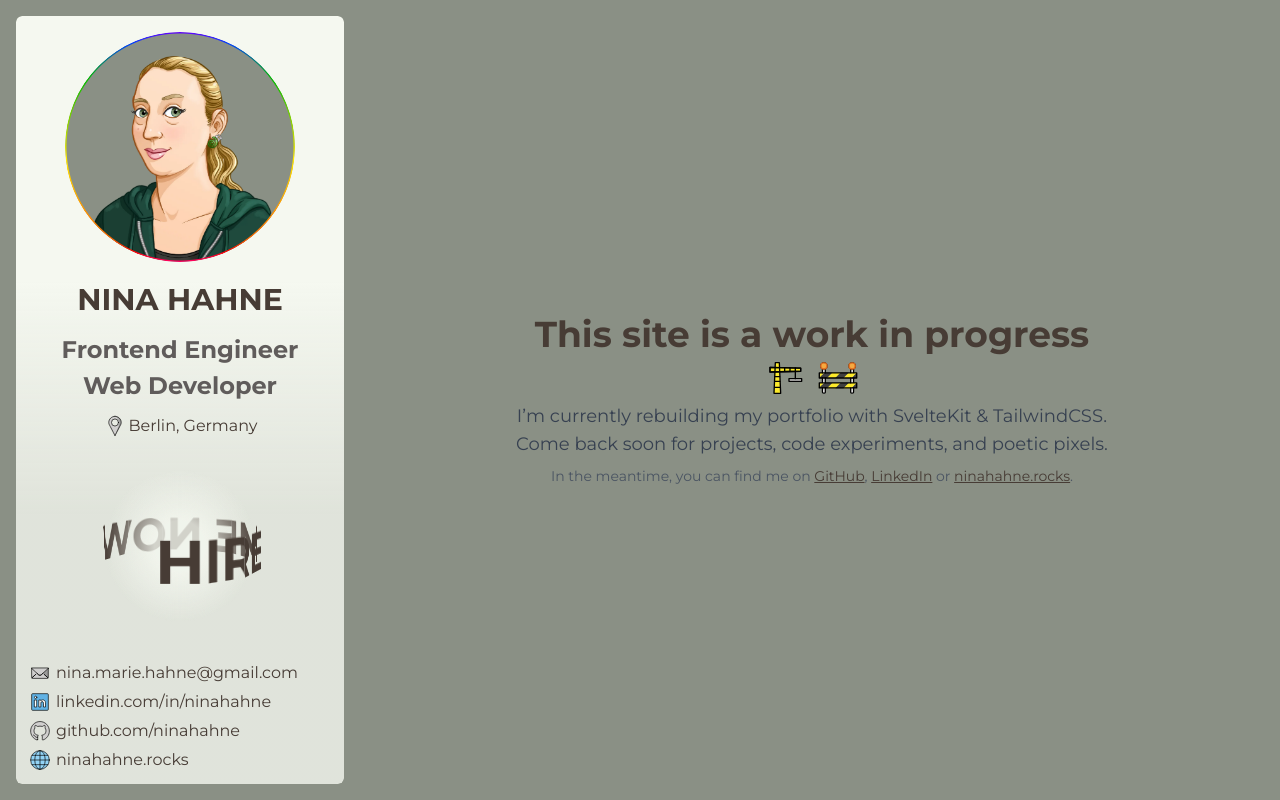
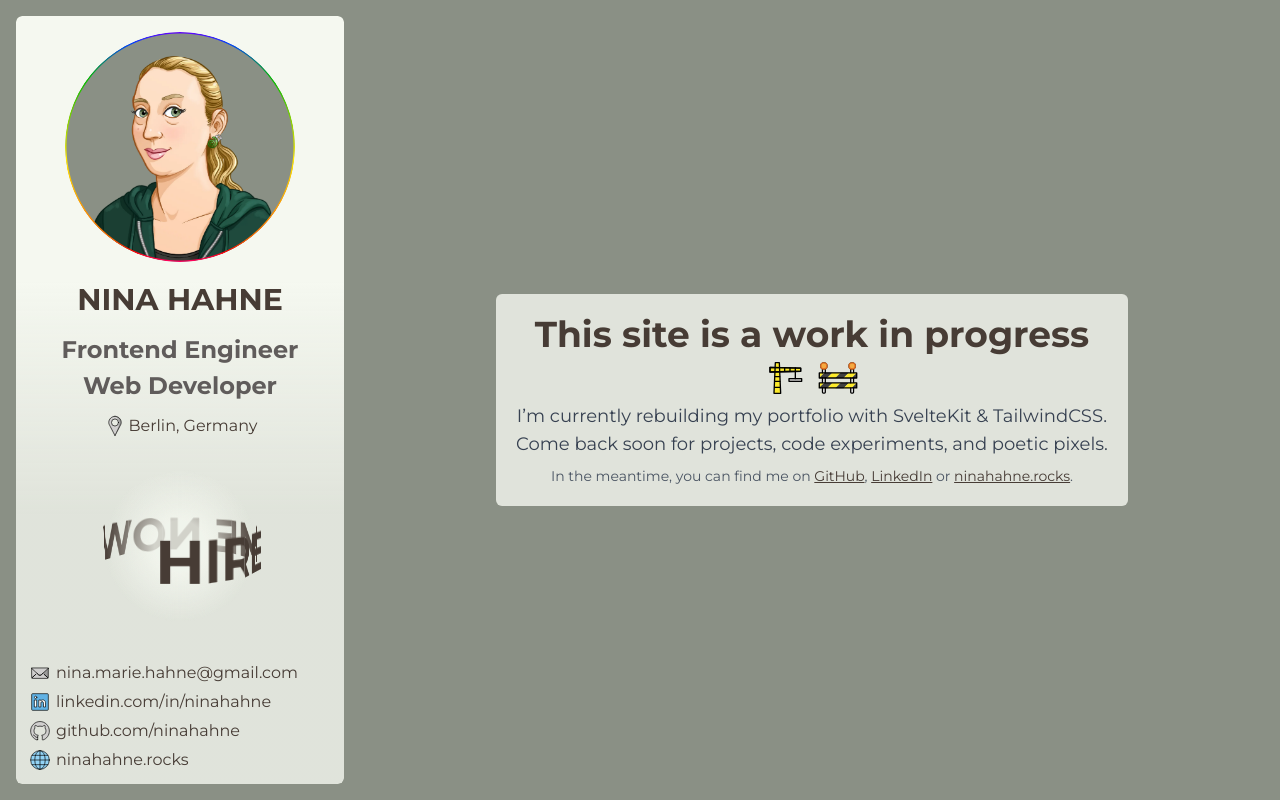
Before and after one commit to NinaHahne/ninahahne-portfolio-sveltekit, a SvelteKit app: page / in a window 1280 px wide. Shown: the top 800 px of the page. Built offline with nearby package versions, Linux system fonts and the light colour scheme.

Commit message:
corrected box bg color

```diff
--- a/src/routes/+page.svelte
+++ b/src/routes/+page.svelte
@@ -9,7 +9,7 @@
 </svelte:head>
 
 <section class="relative mb-4 flex flex-col items-center justify-center gap-4 text-center md:min-h-[100dvh]">
-  <div class="box bg-bg-light-gray-80 max-w-2xl rounded-md p-5">
+  <div class="box max-w-2xl rounded-md bg-light-gray-80 p-5">
     <h1 class="text-4xl font-bold">This site is a work in progress</h1>
     <img src="/images/emojis/crane_openmoji_1F3D7.svg" alt="crane icon" class="inline-block h-12" />
     <img src="/images/emojis/barrier_openmoji_1F6A7.svg" alt="barrier icon" class="inline-block h-12" />
```
